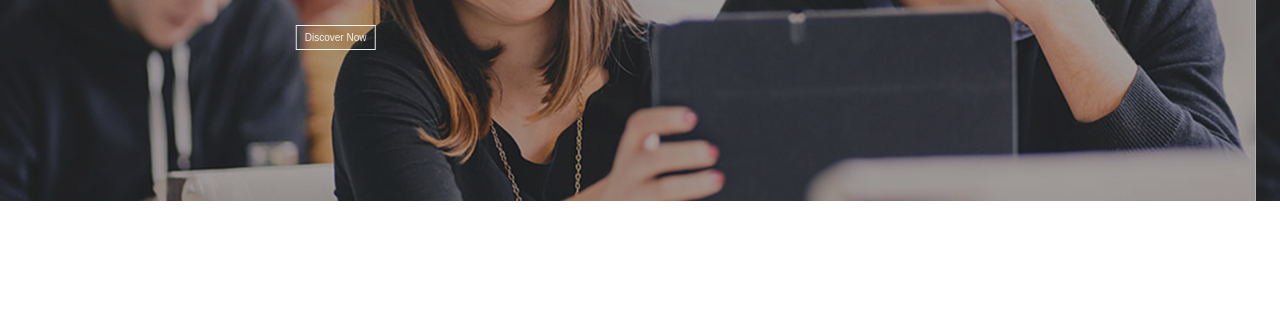
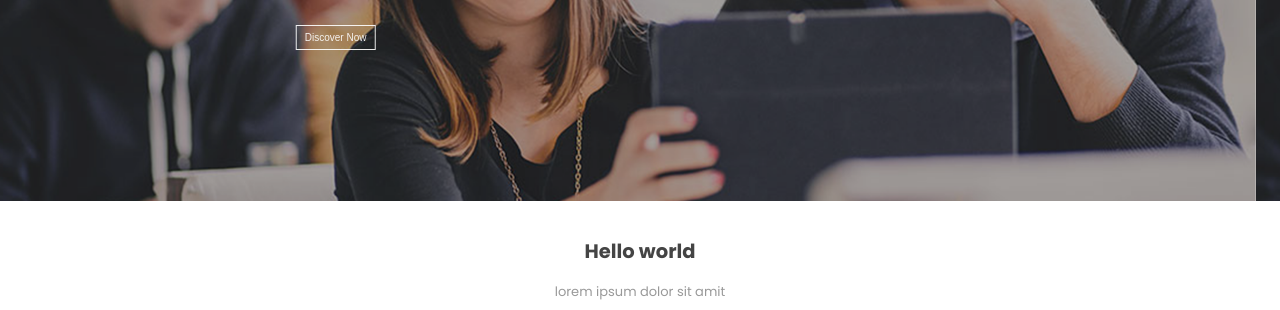
Before and after one commit to FcFreelancingZone/mdtanjid, a plain HTML site: page index.html in a window 1280 px wide. Shown: the part 483-793 px from the top of the page. Drawn offline with nearby package versions, Linux system fonts and the light colour scheme.

Commit message:
added our-hero-area to of intro area

```diff
--- a/index.html
+++ b/index.html
@@ -93,6 +93,10 @@
 		<div class="wc-info container">
 
 		</div>
+	</section>
+	<section class="our-hero-area" style="text-align: center;">
+		<h2>Hello world</h2>
+		<p>lorem ipsum dolor sit amit</p>
 	</section>
 	<section class="intro-area">
 		<div class="intro-top container sec-pad wow animated fadeInDown delay-2s">
```
